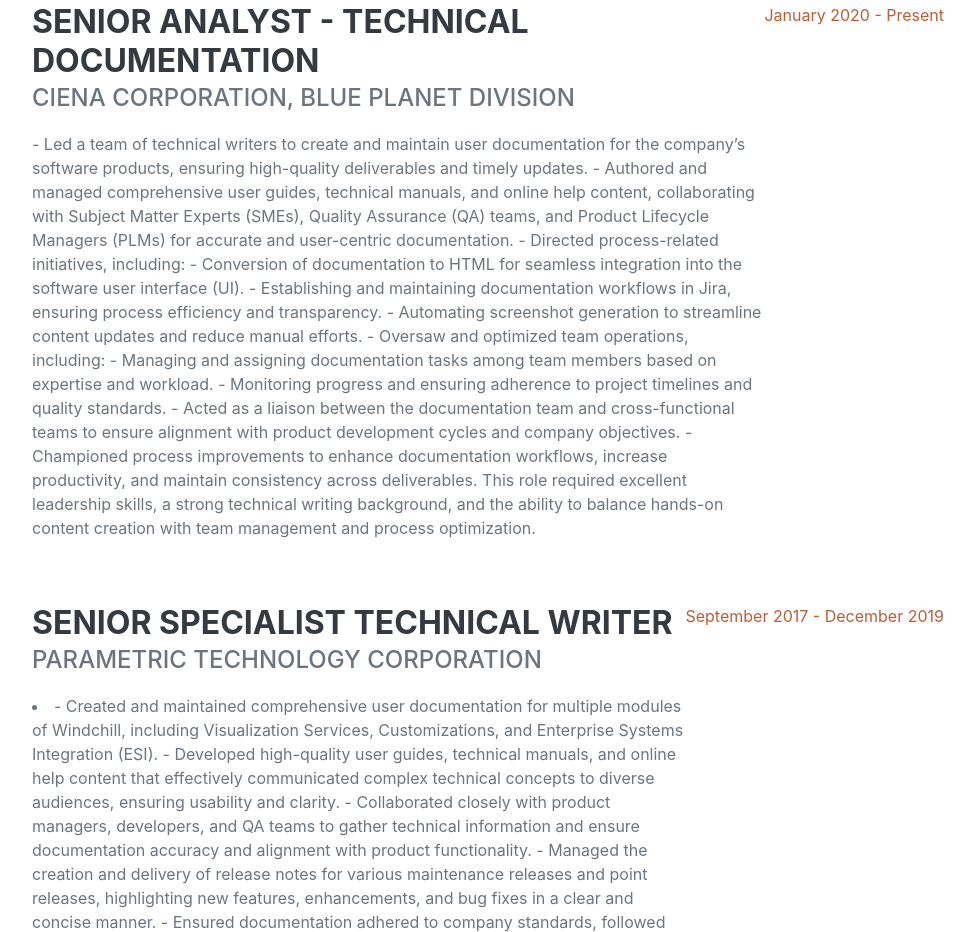
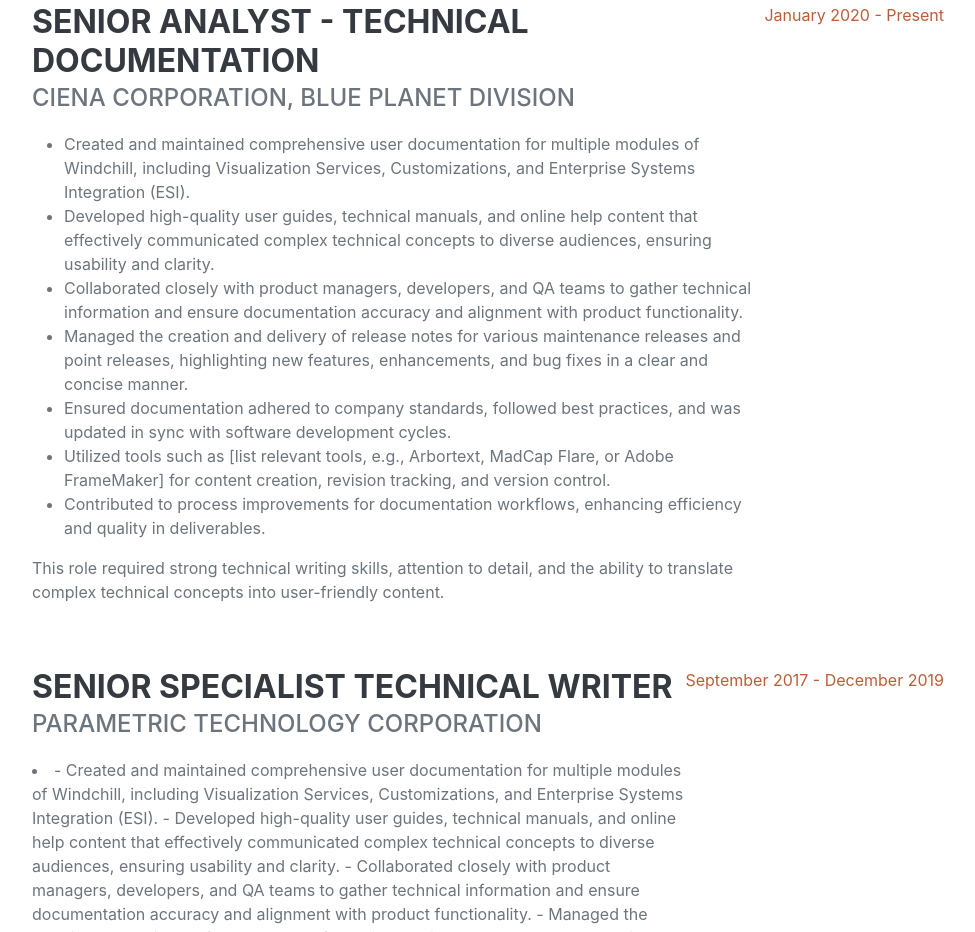
Before and after one commit to chaitalilabde/chaitalilabde.github.io, a website: page index.html in a window 1280 px wide. Shown: the part 953-1885 px from the top of the page, without its empty margins (288-1263 px from the left). Drawn offline with nearby package versions, Linux system fonts and the light colour scheme; a web font is replaced by a local one.

Commit message:
Update index.html

```diff
--- a/index.html
+++ b/index.html
@@ -68,19 +68,18 @@
                         <div class="flex-grow-1">
                             <h3 class="mb-0">Senior Analyst - Technical Documentation</h3>
                             <div class="subheading mb-3">Ciena Corporation, Blue Planet division</div>
-                            <p>- Led a team of technical writers to create and maintain user documentation for the company’s software products, ensuring high-quality deliverables and timely updates.
-                                    - Authored and managed comprehensive user guides, technical manuals, and online help content, collaborating with Subject Matter Experts (SMEs), Quality Assurance (QA) teams, and Product Lifecycle Managers (PLMs) for accurate and user-centric documentation.
-                                    - Directed process-related initiatives, including:
-                                      - Conversion of documentation to HTML for seamless integration into the software user interface (UI).
-                                      - Establishing and maintaining documentation workflows in Jira, ensuring process efficiency and transparency.
-                                      - Automating screenshot generation to streamline content updates and reduce manual efforts.
-                                    - Oversaw and optimized team operations, including:
-                                      - Managing and assigning documentation tasks among team members based on expertise and workload.
-                                      - Monitoring progress and ensuring adherence to project timelines and quality standards.
-                                    - Acted as a liaison between the documentation team and cross-functional teams to ensure alignment with product development cycles and company objectives.
-                                    - Championed process improvements to enhance documentation workflows, increase productivity, and maintain consistency across deliverables.
-
-                                This role required excellent leadership skills, a strong technical writing background, and the ability to balance hands-on content creation with team management and process optimization. </p>
+                            <p>
+                                <ul>
+  <li>Created and maintained comprehensive user documentation for multiple modules of Windchill, including Visualization Services, Customizations, and Enterprise Systems Integration (ESI).</li>
+  <li>Developed high-quality user guides, technical manuals, and online help content that effectively communicated complex technical concepts to diverse audiences, ensuring usability and clarity.</li>
+  <li>Collaborated closely with product managers, developers, and QA teams to gather technical information and ensure documentation accuracy and alignment with product functionality.</li>
+  <li>Managed the creation and delivery of release notes for various maintenance releases and point releases, highlighting new features, enhancements, and bug fixes in a clear and concise manner.</li>
+  <li>Ensured documentation adhered to company standards, followed best practices, and was updated in sync with software development cycles.</li>
+  <li>Utilized tools such as [list relevant tools, e.g., Arbortext, MadCap Flare, or Adobe FrameMaker] for content creation, revision tracking, and version control.</li>
+  <li>Contributed to process improvements for documentation workflows, enhancing efficiency and quality in deliverables.</li>
+</ul>
+<p>This role required strong technical writing skills, attention to detail, and the ability to translate complex technical concepts into user-friendly content.</p>
+ </p>
                         </div>
                         <div class="flex-shrink-0"><span class="text-primary">January 2020 - Present</span></div>
                     </div>
```
